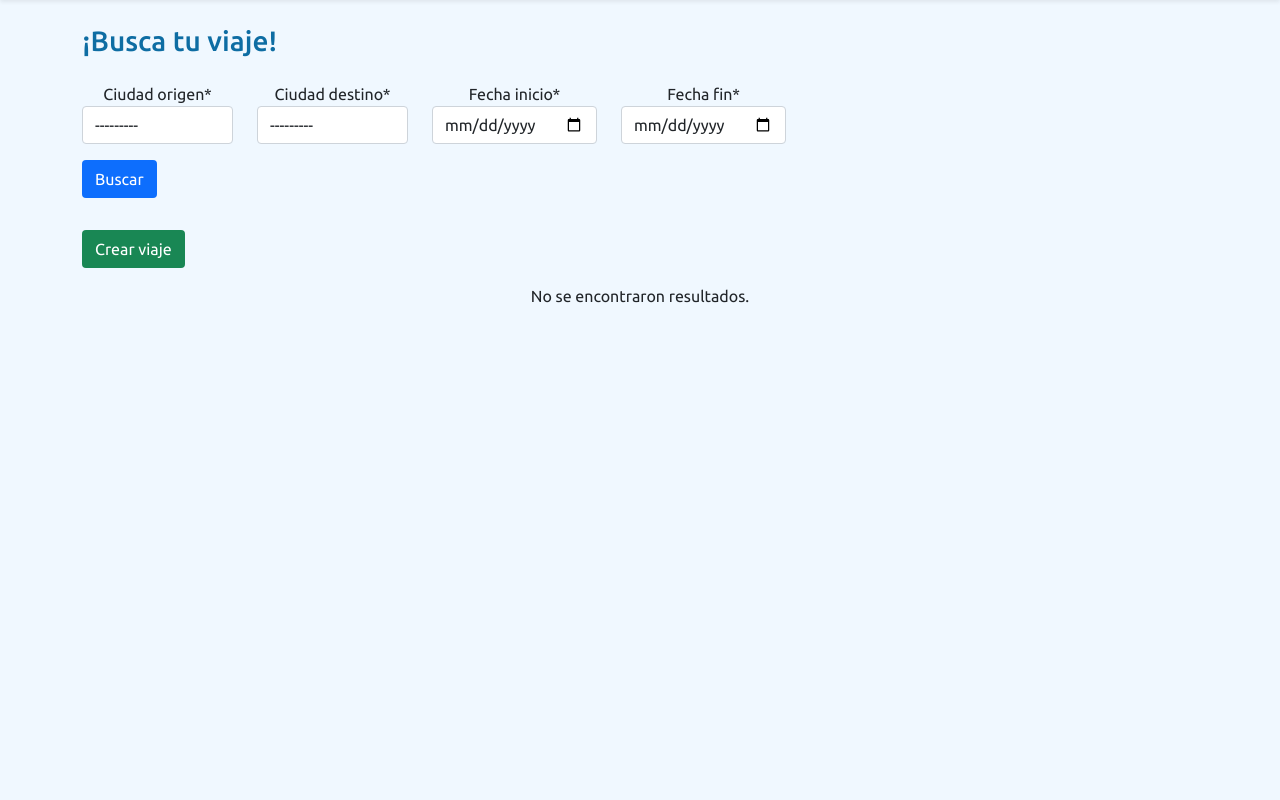
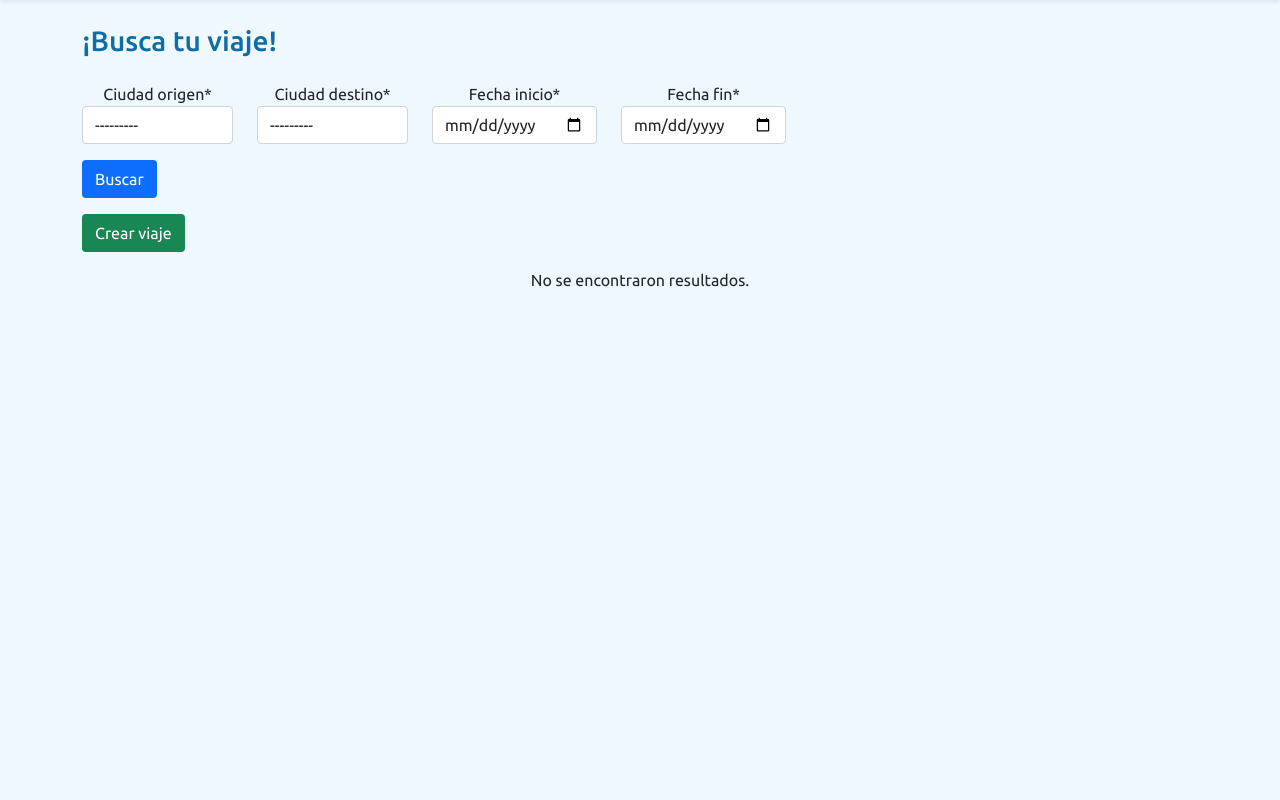
Before and after one commit to SantiagoMerlo1337/viajando-ando, a Django app: page /viajes/ in a window 1280 px wide. Shown: the part 72-872 px from the top of the page. Run offline with Django 4.2, Linux system fonts and the light colour scheme; data comes from the database, SQL or seed files in the repository; both versions use the stored data as it was after the commit; some libraries are stand-ins or nearby versions.

Commit message:
mejoras css

```diff
--- a/viajandoando/sitio/templates/viajes.html
+++ b/viajandoando/sitio/templates/viajes.html
@@ -16,7 +16,7 @@
     </div>
     <input class="btn bg-primary text-white me-3 my-3" type="submit" value="Buscar" />
   </form>
-  <a href="{% url 'Creacion viaje' %}"><button class="btn bg-success text-white mt-3">Crear viaje</button></a>
+  <a href="{% url 'Creacion viaje' %}"><button class="btn bg-success text-white">Crear viaje</button></a>
 
 
 <div class="viajes mt-3">
```
Also changed, not shown: viajandoando/db.sqlite3, viajandoando/media/images/1200px-Volkswagen-Jetta-MK4-1.8T-Wolfsburg_GC5hghM.jpg (added).
